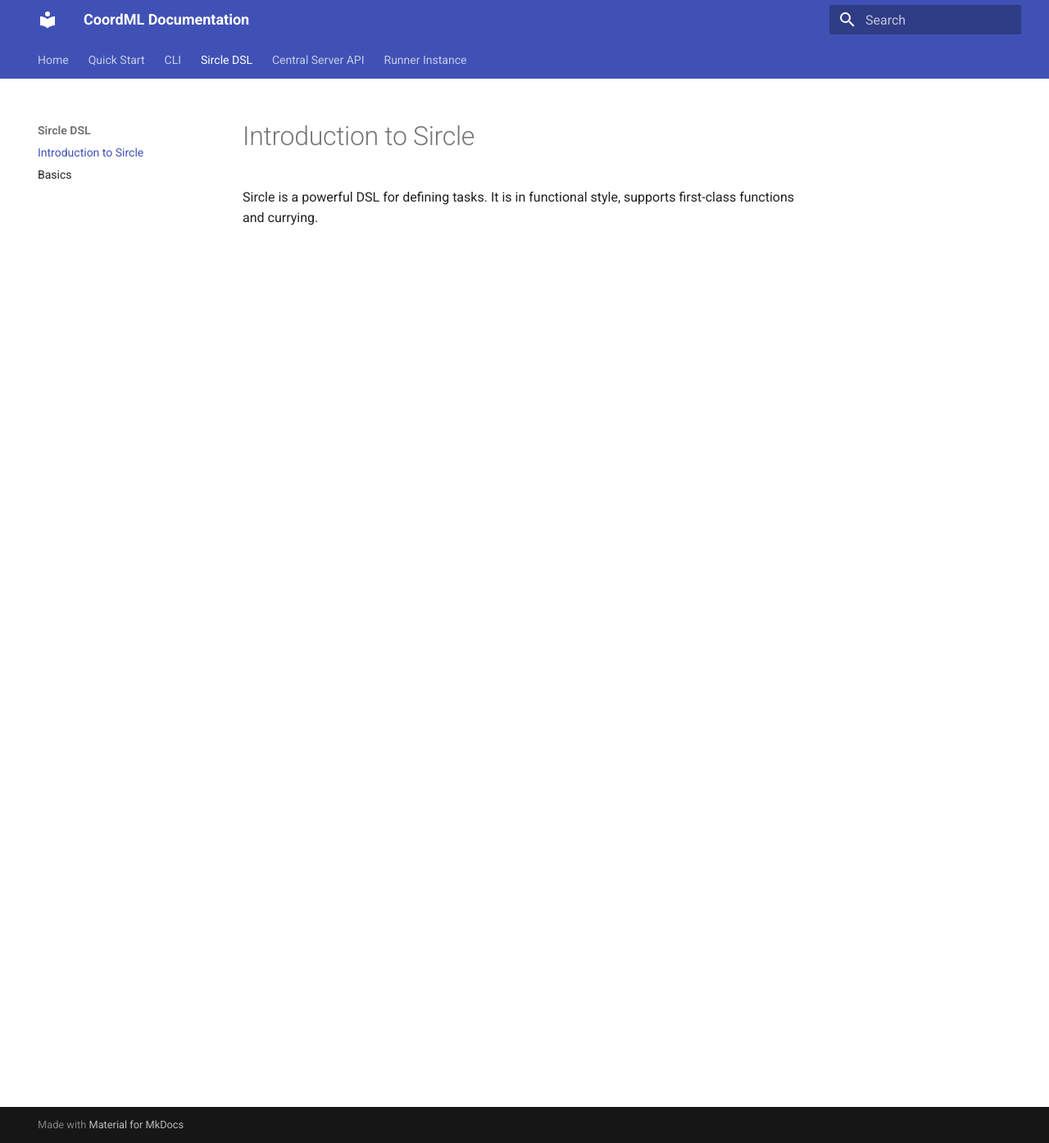
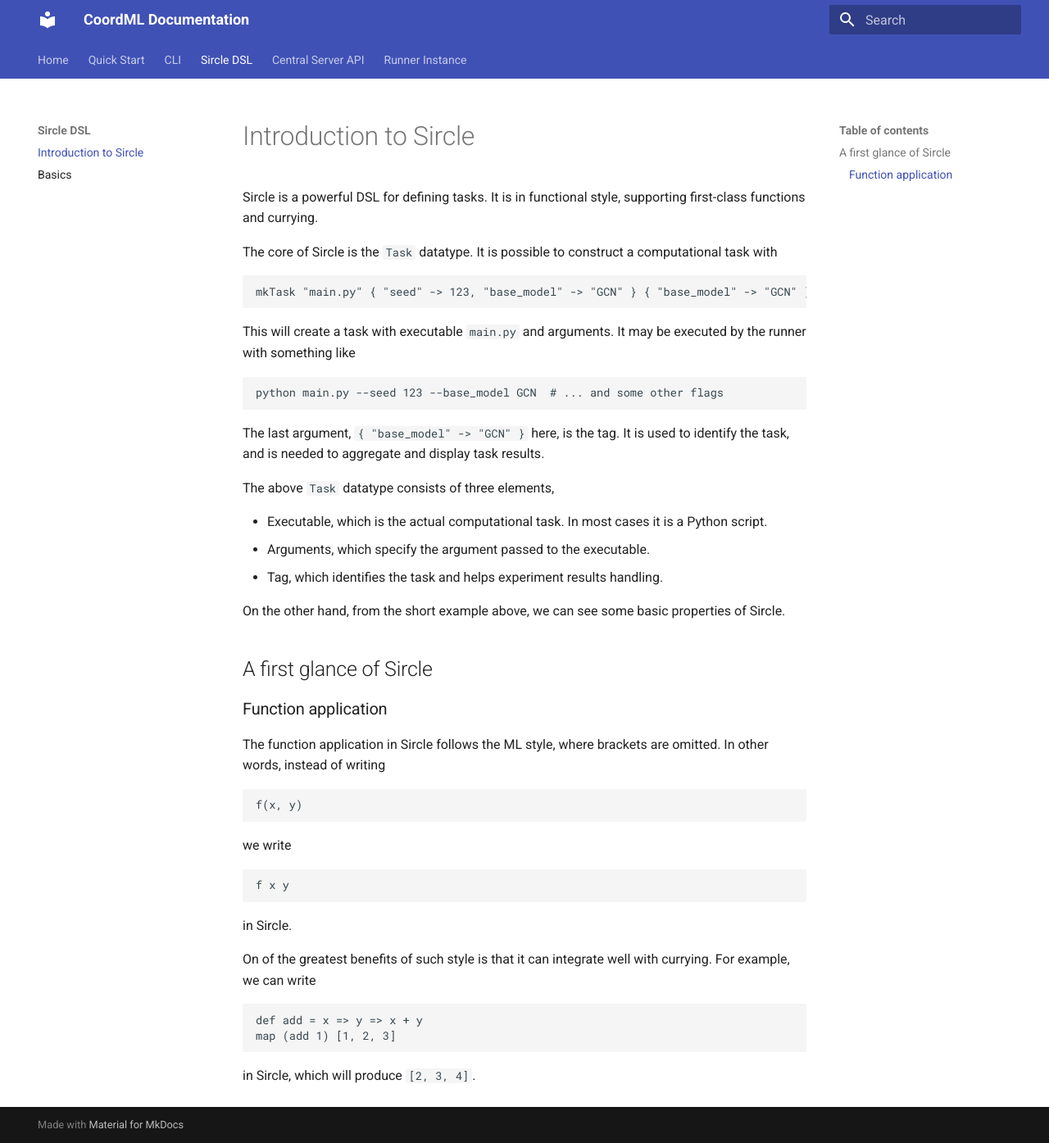
Before and after one commit to CoordML/coordml.github.io, an MkDocs documentation site: the page built from docs/sircle_dsl/introduction.md, in a window 1280 px wide and 1395 px high. Shown: the whole window at 82% size. Built offline with MkDocs 1.6.1 and Material for MkDocs 9.7.7, drawn with Linux system fonts in a browser that asks for light colours.

Commit message:
Update introduction.md

````diff
--- a/docs/sircle_dsl/introduction.md
+++ b/docs/sircle_dsl/introduction.md
@@ -1,3 +1,42 @@
 # Introduction to Sircle
 
-Sircle is a powerful DSL for defining tasks. It is in functional style, supports first-class functions and currying.
+Sircle is a powerful DSL for defining tasks. It is in functional style, supporting first-class functions and currying.
+
+The core of Sircle is the `Task` datatype. It is possible to construct a computational task with
+```
+mkTask "main.py" { "seed" -> 123, "base_model" -> "GCN" } { "base_model" -> "GCN" }
+```
+This will create a task with executable `main.py` and arguments. It may be executed by the runner with something like
+```
+python main.py --seed 123 --base_model GCN  # ... and some other flags
+```
+The last argument, `{ "base_model" -> "GCN" }` here, is the tag. It is used to identify the task, and is needed to aggregate and display task results.
+
+The above `Task` datatype consists of three elements,
+
+- Executable, which is the actual computational task. In most cases it is a Python script.
+- Arguments, which specify the argument passed to the executable.
+- Tag, which identifies the task and helps experiment results handling.
+
+On the other hand, from the short example above, we can see some basic properties of Sircle.
+
+## A first glance of Sircle
+
+### Function application
+
+The function application in Sircle follows the ML style, where brackets are omitted. In other words, instead of writing
+```
+f(x, y)
+```
+we write
+```
+f x y
+```
+in Sircle.
+
+On of the greatest benefits of such style is that it can integrate well with currying. For example, we can write
+```
+def add = x => y => x + y
+map (add 1) [1, 2, 3]
+```
+in Sircle, which will produce `[2, 3, 4]`.
````
